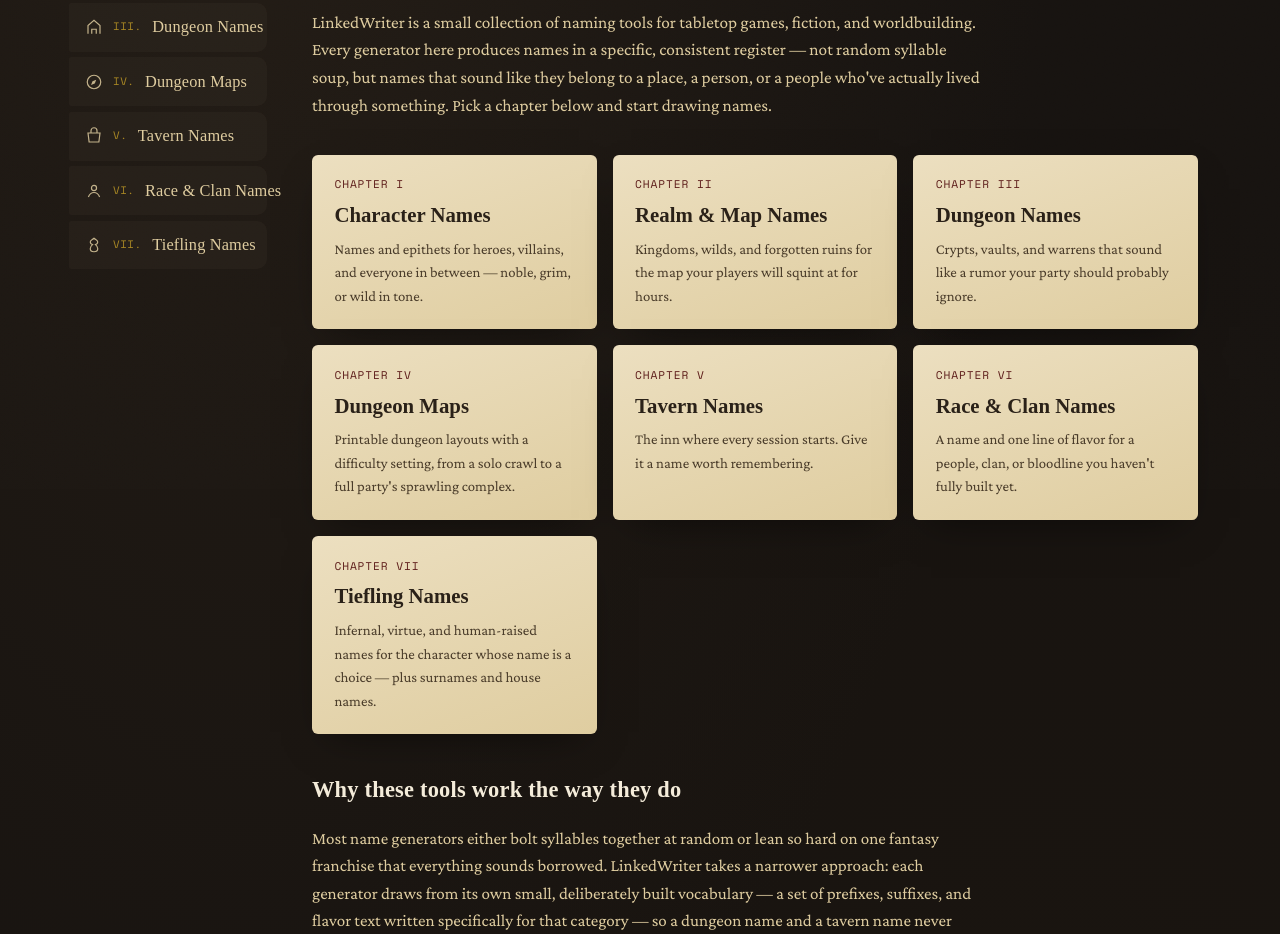
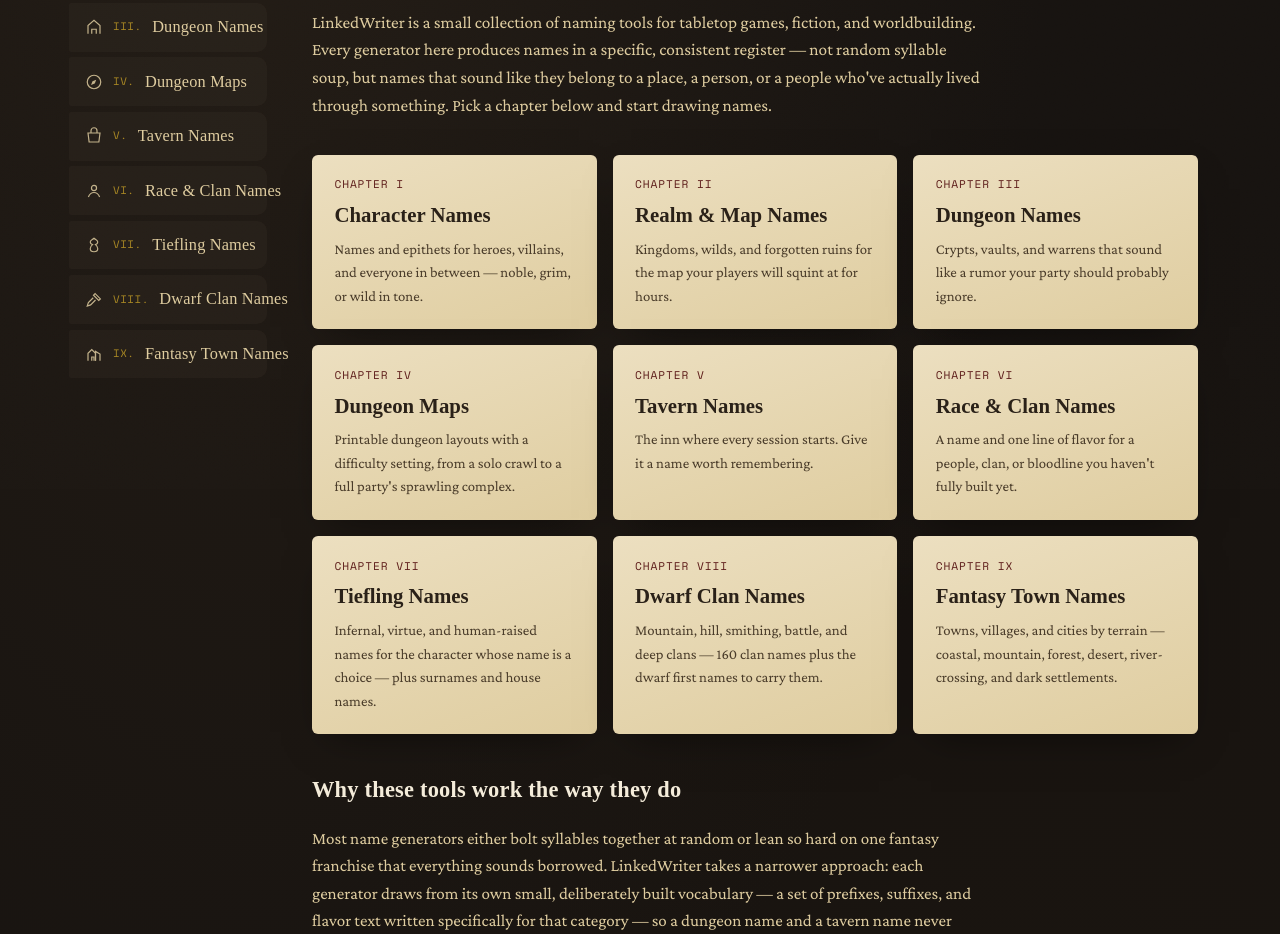
Before and after one commit to jrdtoit/linkedwriter, a plain HTML site: page index.html in a window 1280 px wide. Shown: the part 311-1245 px from the top of the page. Drawn offline with nearby package versions, Linux system fonts and the light colour scheme; a web font is replaced by a local one.

Commit message:
Round 6 (wiring): nav tabs VIII+IX site-wide, index cards for dwarf/town, race-clan cross-link

```diff
--- a/index.html
+++ b/index.html
@@ -4,7 +4,7 @@
 <meta charset="UTF-8">
 <meta name="viewport" content="width=device-width, initial-scale=1.0">
 <title>LinkedWriter — Fantasy Name Generators for Worldbuilders & Game Masters</title>
-<meta name="description" content="Free fantasy name generators for D&D characters, realms, dungeons, taverns, races, and tieflings. Built for game masters, writers, and worldbuilders.">
+<meta name="description" content="Free fantasy name generators for D&D characters, realms, dungeons, taverns, races, tieflings, dwarf clans, and towns. Built for game masters, writers, and worldbuilders.">
 <link rel="canonical" href="https://www.linkedwriter.com/index.html">
 <meta property="og:title" content="LinkedWriter — Fantasy Name Generators for Worldbuilders &amp; Game Masters">
 <meta property="og:description" content="Free fantasy name generators for D&amp;D characters, realms, dungeons, taverns, and races. Built for game masters, writers, and worldbuilders.">
@@ -65,6 +65,14 @@
       <svg viewBox="0 0 24 24" fill="none" stroke="currentColor" stroke-width="1.6"><path d="M12 3c-2 2-5 2.5-5 5 0 2 1.5 3 3 3.5C8 13 7 15 7 17c0 3 2.5 4 5 4s5-1 5-4c0-2-1-4-3-5.5 1.5-.5 3-1.5 3-3.5 0-2.5-3-3-5-5z"/></svg>
       <span class="chp">VII.</span> Tiefling Names
     </a>
+    <a class="tab" href="dwarf-clan-names.html">
+      <svg viewBox="0 0 24 24" fill="none" stroke="currentColor" stroke-width="1.6"><path d="M13.5 3.5l7 7-2.2 2.2-7-7z"/><path d="M11 9L4.5 15.5 3 20l4.5-1.5L14 12"/></svg>
+      <span class="chp">VIII.</span> Dwarf Clan Names
+    </a>
+    <a class="tab" href="fantasy-town-names.html">
+      <svg viewBox="0 0 24 24" fill="none" stroke="currentColor" stroke-width="1.6"><path d="M4 21V11l5-5 5 5v10"/><path d="M14 21V8.5L20 12v9"/><path d="M9 21v-5h3v5"/></svg>
+      <span class="chp">IX.</span> Fantasy Town Names
+    </a>
   </nav>
 
   <main>
@@ -111,6 +119,16 @@
         <h3>Tiefling Names</h3>
         <p>Infernal, virtue, and human-raised names for the character whose name is a choice — plus surnames and house names.</p>
       </a>
+      <a class="tool-card" href="dwarf-clan-names.html">
+        <span class="chp">Chapter VIII</span>
+        <h3>Dwarf Clan Names</h3>
+        <p>Mountain, hill, smithing, battle, and deep clans — 160 clan names plus the dwarf first names to carry them.</p>
+      </a>
+      <a class="tool-card" href="fantasy-town-names.html">
+        <span class="chp">Chapter IX</span>
+        <h3>Fantasy Town Names</h3>
+        <p>Towns, villages, and cities by terrain — coastal, mountain, forest, desert, river-crossing, and dark settlements.</p>
+      </a>
     </div>
 
     <div class="content-block">
```
Also changed, not shown: dnd-character-names.html (+8 -0 lines), dungeon-names.html (+8 -0 lines), race-clan-names.html (+9 -0 lines), realm-map-names.html (+8 -0 lines), tavern-names.html (+8 -0 lines), tiefling-names.html (+8 -0 lines).
